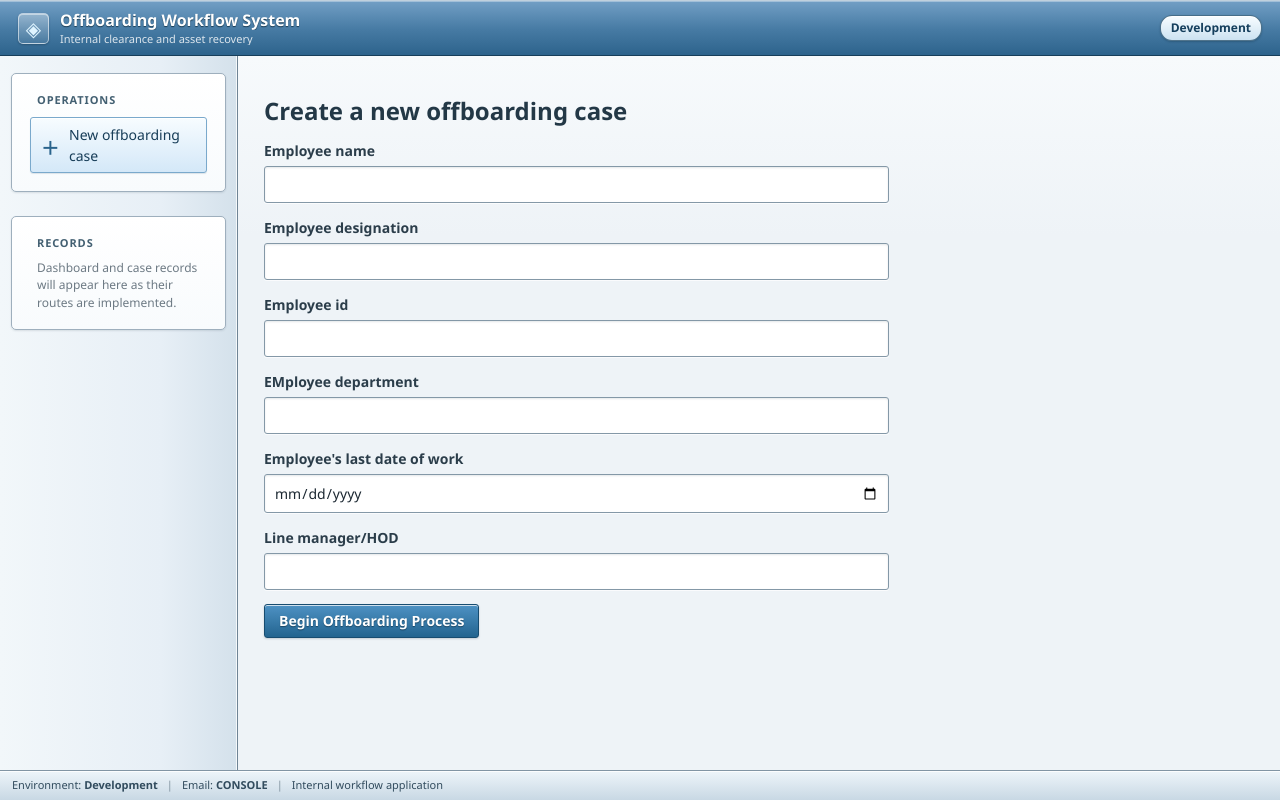
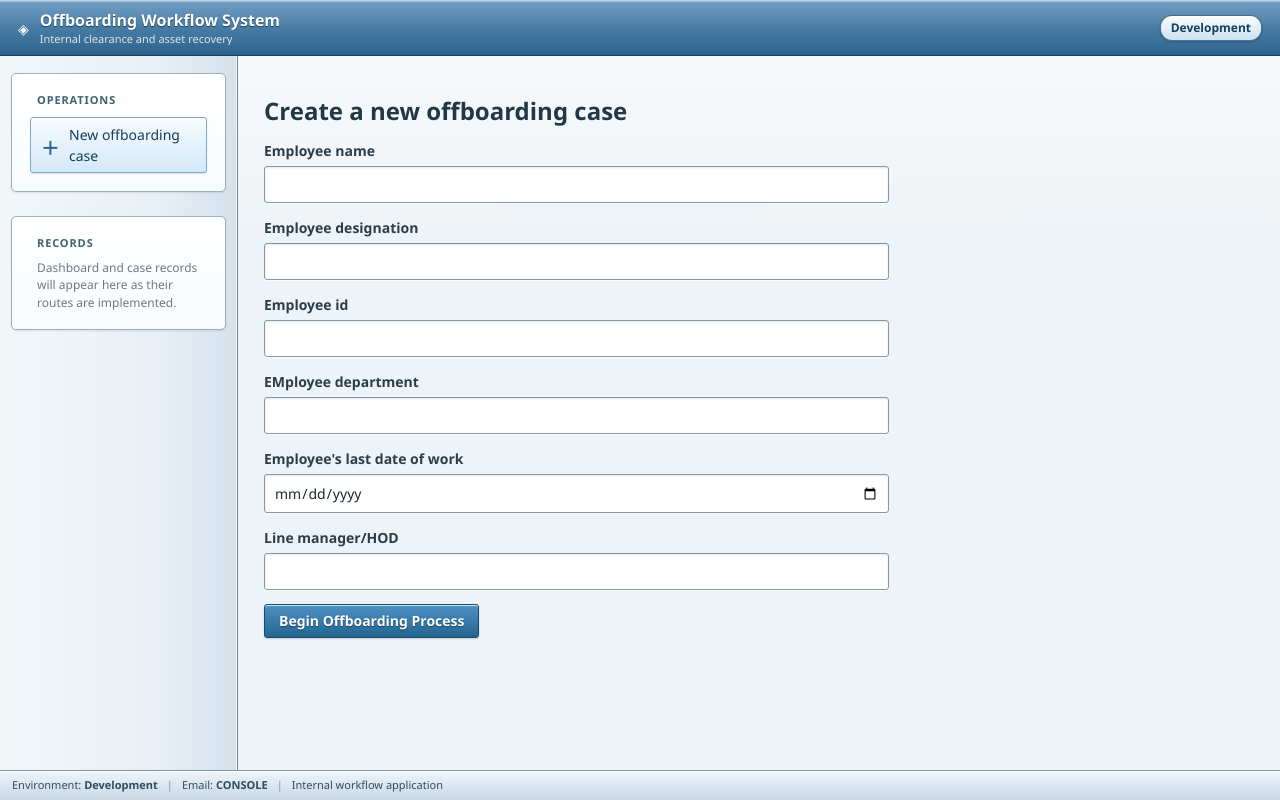
Before and after one commit to SyedOkashaShoaib/Off-boarding-workflow-automation, a Flask app: page /cases/create in a window 1280 px wide. Run offline with Flask 3, Linux system fonts and the light colour scheme.

Commit message:
Update app.css

```diff
--- a/app/static/css/app.css
+++ b/app/static/css/app.css
@@ -204,26 +204,39 @@ textarea {
     gap: 11px;
 }
 
+.application-header__branding {
+    min-width: 0;
+}
 
-.application-header__icon {
-    display: grid;
-    flex: 0 0 31px;
-    width: 31px;
-    height: 31px;
-    place-items: center;
-    color: #dff4ff;
-    background:
-        linear-gradient(
-            to bottom,
-            rgba(255, 255, 255, 0.34),
-            rgba(255, 255, 255, 0.08)
-        );
-    border: 1px solid rgba(255, 255, 255, 0.55);
-    border-radius: var(--radius-medium);
-    box-shadow:
-        inset 0 1px 0 rgba(255, 255, 255, 0.45),
-        0 1px 2px rgba(13, 38, 56, 0.35);
-    font-size: 20px;
+
+.application-header__name {
+    overflow: hidden;
+    font-size: 17px;
+    font-weight: 600;
+    line-height: 1.2;
+    text-overflow: ellipsis;
+    text-shadow: 0 1px 1px rgba(14, 42, 61, 0.8);
+    white-space: nowrap;
+}
+
+
+.application-header__subtitle {
+    margin-top: 2px;
+    overflow: hidden;
+    color: rgba(255, 255, 255, 0.84);
+    font-size: 12px;
+    line-height: 1.2;
+    text-overflow: ellipsis;
+    white-space: nowrap;
+}
+
+
+.application-header__logo {
+    display: block;
+    flex: 0 0 auto;
+    width: auto;
+    height: 32px;
+    object-fit: contain;
 }
 
 
```
